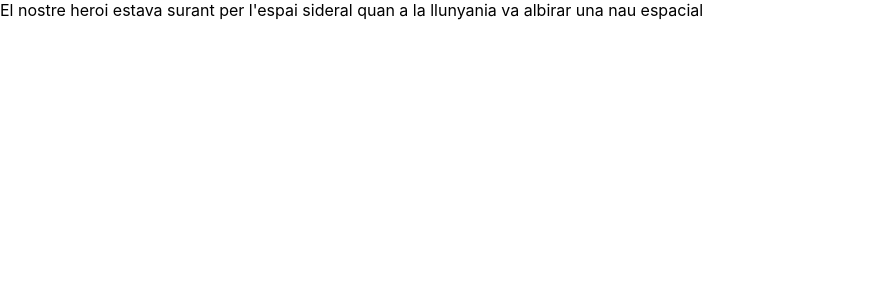
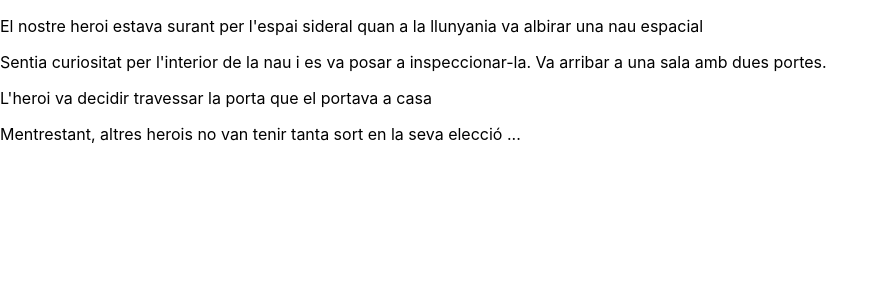
Before and after one commit to Lahali/firstReactApp-sprint6, a React (Create React App) app: page / in a window 1280 px wide. Shown: the top 300 px of the page, without its empty margins (0-888 px from the left). Built offline with nearby package versions, Linux system fonts and the light colour scheme.

Commit message:
Ejercicio 2, completado, se muestran las cuatro frases en el navegador

```diff
--- a/src/App.js
+++ b/src/App.js
@@ -3,8 +3,15 @@ import Scene from "./components/scene/Scene"
 import './App.css';
 
 function App() {
+  const phrases = {
+    quote1: "El nostre heroi estava surant per l'espai sideral quan a la llunyania va albirar una nau espacial",
+    quote2:  "Sentia curiositat per l'interior de la nau i es va posar a inspeccionar-la. Va arribar a una sala amb dues portes.",
+    quote3: "L'heroi va decidir travessar la porta que el portava a casa",
+    quote4: "Mentrestant, altres herois no van tenir tanta sort en la seva elecció ...",
+  }
+
   return (
- <Scene />
+ <Scene phrases = {phrases}/>
    );
 
 }
--- a/src/components/scene/Scene.js
+++ /dev/null
@@ -1,9 +0,0 @@
-
-
-// import React from "react"
-
-export default function Scene() {
-    return (
-        "El nostre heroi estava surant per l'espai sideral quan a la llunyania va albirar una nau espacial"
-    )
-}
--- /dev/null
+++ b/src/components/scene/Scene.jsx
@@ -0,0 +1,16 @@
+
+import React, {Fragment} from "react"
+
+const Scene = ({phrases}) => {
+    return (
+        <Fragment>
+            <p>{phrases.quote1} </p>
+            <p>{phrases.quote2} </p>
+            <p>{phrases.quote3} </p>
+            <p>{phrases.quote4} </p>
+        </Fragment>
+    )
+}
+
+
+export default Scene
```
